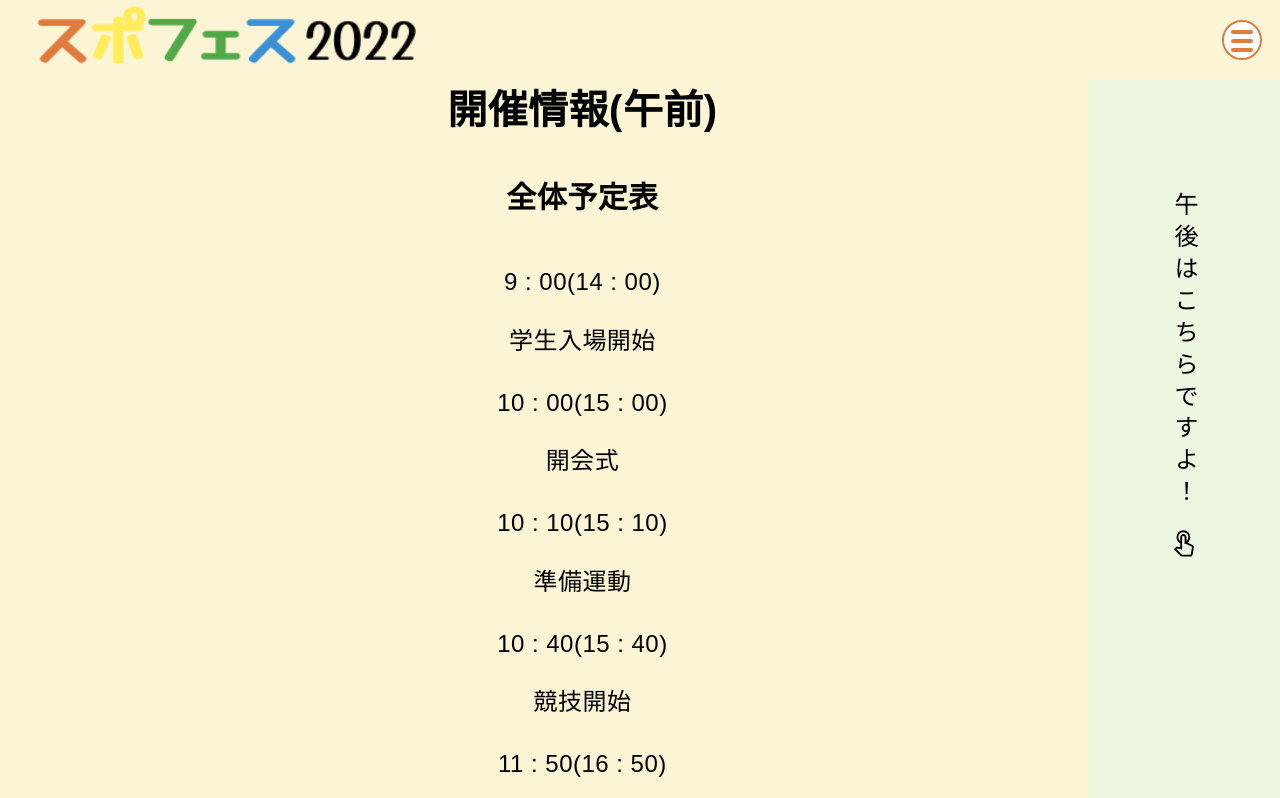
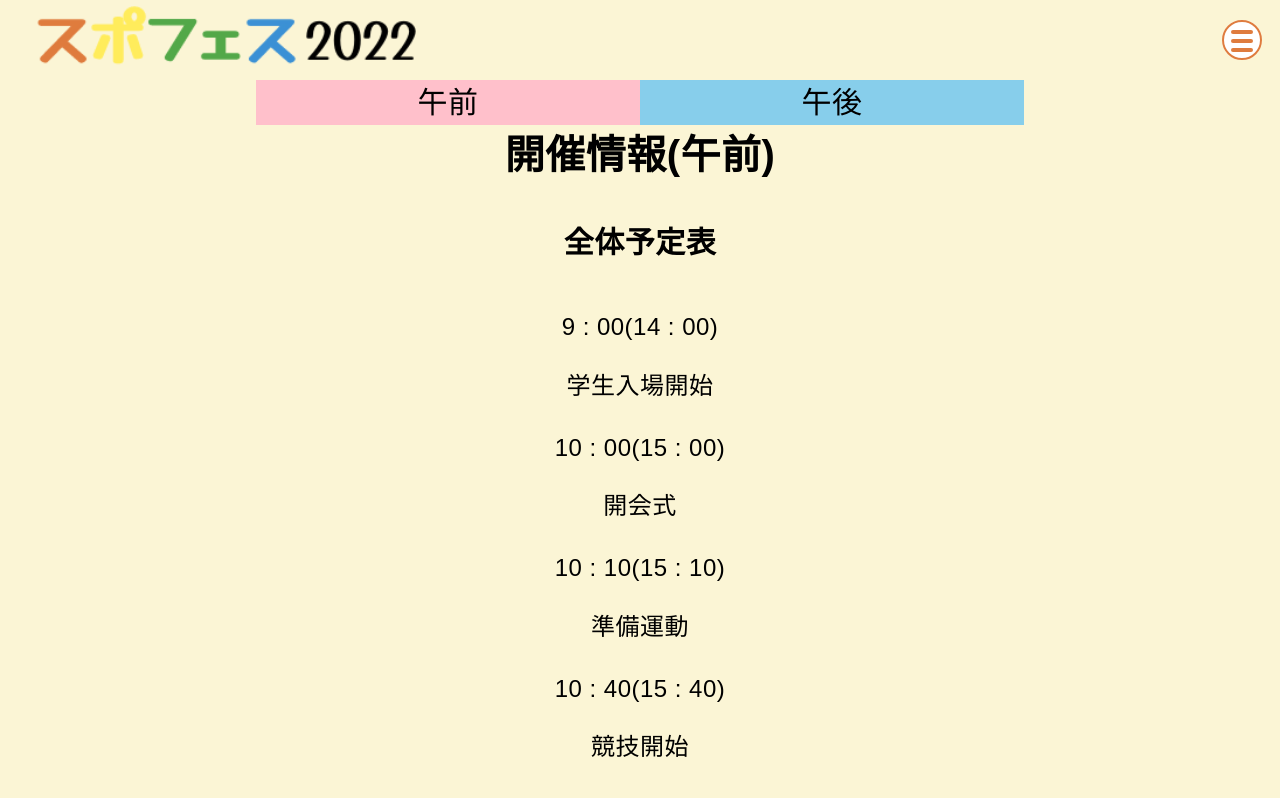
Before and after one commit to codelzn/jec_spfs_react, a Next.js app: page /venue in a window 1280 px wide. Shown: the top 798 px of the page. Built offline with nearby package versions, Linux system fonts and the light colour scheme; a web font is replaced by a local one.

Commit message:
update:venue-html-css

```diff
--- a/components/headCom.module.scss
+++ b/components/headCom.module.scss
@@ -30,3 +30,6 @@
 .green {
   background-color: $bgc-green;
 }
+.white {
+  background-color: #fff;
+}
--- a/components/headCom.tsx
+++ b/components/headCom.tsx
@@ -4,14 +4,14 @@ import { useEffect, useState } from 'react';
 import styles from './headCom.module.scss';
 
 type Props = {
-  bgc?: string;
+  bgc?: 'white' | 'yellow' | 'green' ;
 };
 
-const HeadCom = ({ bgc = 'yellow' }: Props): JSX.Element => {
+const HeadCom = ({ bgc = 'white' }: Props): JSX.Element => {
   return (
     <header
       className={`${styles.headcontainer} ${
-        bgc === 'yellow' ? styles.yellow : styles.green
+        styles[bgc]
       }`}
     >
       <h1>
--- a/pages/venue.tsx
+++ b/pages/venue.tsx
@@ -12,14 +12,20 @@ const Venue: NextPage = () => {
     setActiveCon(!activeCon);
   };
   return (
-    <div className={`${styles.venuecontainer} ${activeCon ? styles.pm : ''}`}>
+    <div className={styles.venuecontainer}>
       <Head>
         <title key="title">
           開催情報｜第26回スポーツフェスティバル｜日本電子専門学校
         </title>
       </Head>
-      <HeadCom bgc={activeCon ? 'yellow' : 'green'} />
+      <HeadCom bgc='yellow' />
       <main>
+        <aside className='switchbar'>
+          <ul>
+            <li onClick={() => setActiveCon(true)}>午前</li>
+            <li onClick={() => setActiveCon(false)}>午後</li>
+          </ul>
+        </aside>
         <article className={`content content1 ${activeCon ? 'active' : ''}`}>
           <section className="maincontent">
             <h2>開催情報(午前)</h2>
@@ -102,10 +108,8 @@ const Venue: NextPage = () => {
               </Link>
             </div>
           </section>
-          <section className="toam"></section>
         </article>
         <article className={`content content2 ${activeCon ? '' : 'active'}`}>
-          <section className="topm"></section>
           <section className="maincontent">
             <h2>開催情報(午後)</h2>
             <section className="time1">
@@ -188,12 +192,6 @@ const Venue: NextPage = () => {
             </div>
           </section>
         </article>
-        <aside
-          onClick={contChange}
-          className={`changeTime ${activeCon ? '' : 'active'}`}
-        >
-          <p>午 {activeCon ? '後' : '前'} は こ ち ら で す よ ！</p>
-        </aside>
       </main>
     </div>
   );
--- a/styles/Venue.module.scss
+++ b/styles/Venue.module.scss
@@ -1,14 +1,29 @@
 @import "./globalColor.scss";
 .venuecontainer {
-  background-color: $bgc-green;
+  background-color: $bgc-yellow;
   :global {
     main {
       max-width: 768px;
       margin: 80px auto 0;
+      .switchbar {
+        ul {
+          display: flex;
+          flex-direction: row;
+          li {
+            flex: 1;
+            text-align: center;
+            font-size: 1.875rem;
+            background-color: pink;
+            &:nth-child(2) {
+              background-color: skyblue;
+            }
+          }
+        }
+      }
       .content {
         width: 100%;
         .maincontent {
-          width: 85%;
+          width: 100%;
           display: flex;
           flex-direction: column;
           align-items: center;
@@ -148,10 +163,6 @@
             }
           }
         }
-        .toam,
-        .topm {
-          width: 15%;
-        }
       }
       .content1 {
         display: none;
@@ -169,46 +180,6 @@
         }
         &.active {
           display: flex;
-        }
-      }
-      .changeTime {
-        position: fixed;
-        display: block;
-        background-color: $bgc-green;
-        height: 100vh;
-        width: 15vw;
-        right: 0;
-        top: 80px;
-        text-align: center;
-        &.active {
-          left: 0;
-          background-color: $bgc-yellow;
-        }
-        p {
-          position: absolute;
-          top: 14%;
-          left: 50%;
-          transform: translateX(-50%);
-          font-size: vh(28);
-          writing-mode: vertical-lr;
-          display: inline-block;
-          width: max-content;
-          height:max-content;
-          line-height: 2;
-          text-align: center;
-          &::after {
-            content: "";
-            display: block;
-            position: absolute;
-            top: 100%;
-            left: 0;
-            margin-top: vh(30);
-            width: 100%;
-            height: 30px;
-            background: url("/images/touch.svg") no-repeat;
-            background-size: contain;
-            background-position: center;
-          }
         }
       }
     }
@@ -241,6 +212,3 @@
     }
   }
 }
-.pm {
-  background-color: $bgc-yellow;
-}
```
Also changed, not shown: styles/Home.module.scss (+6 -2 lines).
